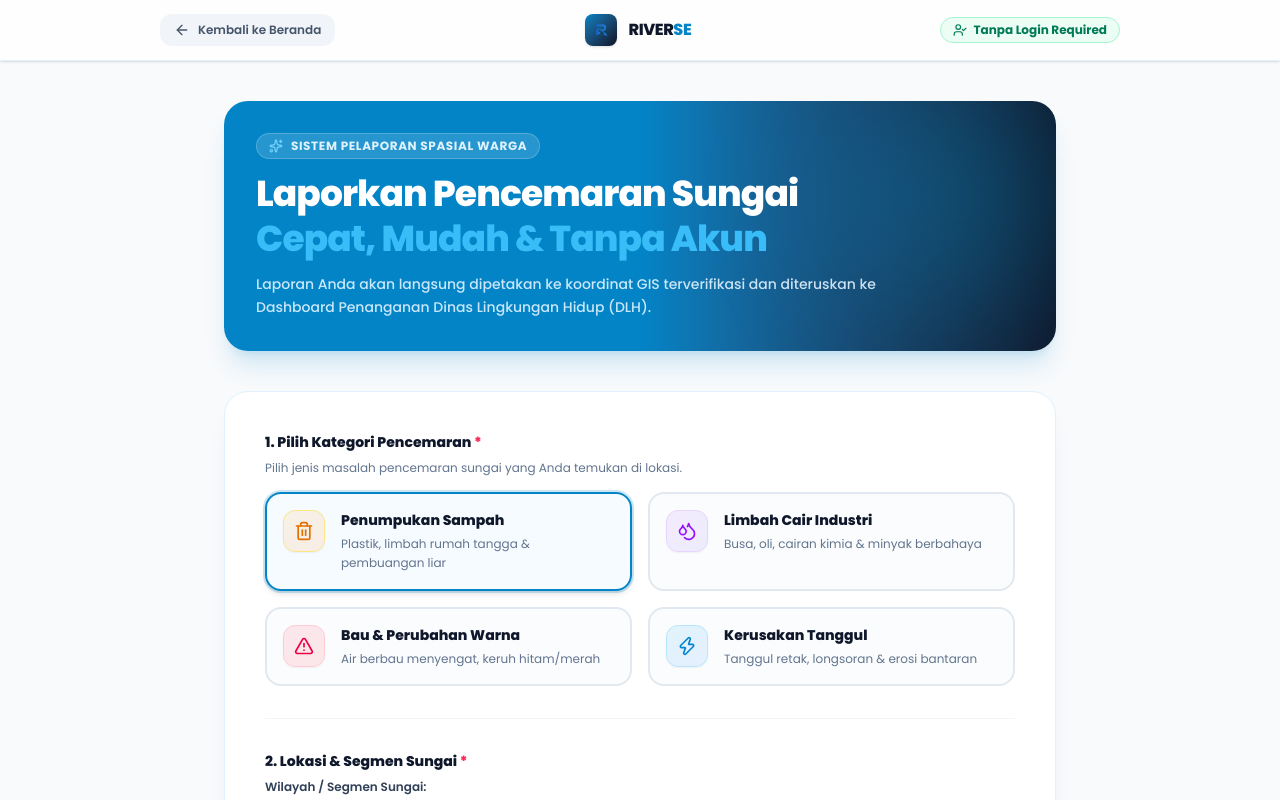
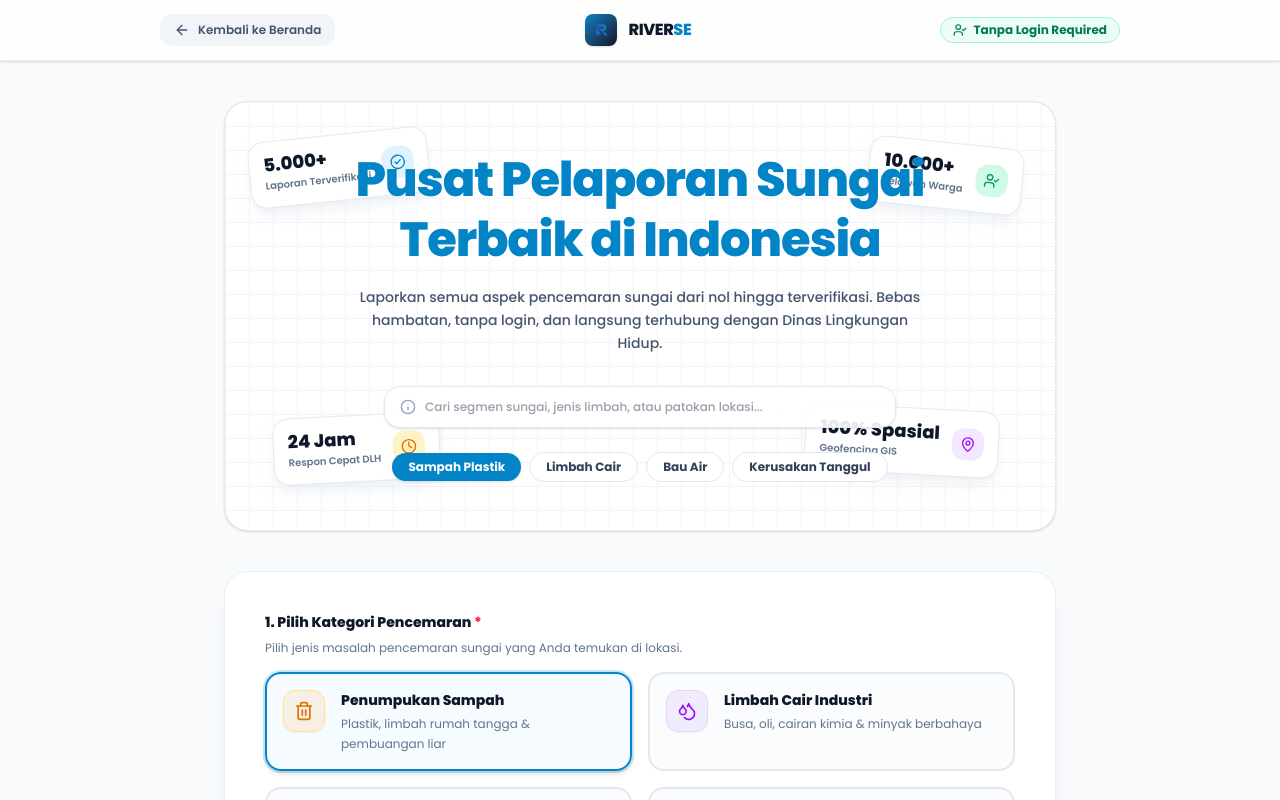
Before and after one commit to riverse-id/frontend, a Next.js app: page /lapor in a window 1280 px wide. Shown: the top 800 px of the page. Built offline with nearby package versions, Linux system fonts and the light colour scheme.

Commit message:
feat: design report page hero with white grid paper background, floating tilted badge cards, and quick filter pills

```diff
--- a/app/lapor/page.tsx
+++ b/app/lapor/page.tsx
@@ -177,22 +177,130 @@ export default function LaporPage() {
       {/* ============================================================ */}
       <main className="max-w-4xl mx-auto px-4 sm:px-6 lg:px-8 pt-10">
 
-        {/* Banner Announcement */}
-        <div className="bg-gradient-to-r from-[#0284C7] via-[#0284C7] to-[#0F172A] rounded-3xl p-6 sm:p-8 text-white shadow-xl shadow-[#0284C7]/15 relative overflow-hidden mb-10">
-          <div className="absolute right-0 top-0 translate-x-8 -translate-y-8 w-64 h-64 bg-sky-400/20 rounded-full blur-3xl pointer-events-none" />
+        {/* ============================================================ */}
+        {/* HERO SECTION: White Grid Graph Background & Floating Badges */}
+        {/* ============================================================ */}
+        <div className="relative bg-white bg-[linear-gradient(to_right,#f1f5f9_1px,transparent_1px),linear-gradient(to_bottom,#f1f5f9_1px,transparent_1px)] [background-size:24px_24px] rounded-3xl border border-slate-200/90 shadow-sm overflow-hidden py-12 px-4 sm:px-10 text-center mb-10">
 
-          <div className="relative z-10 max-w-2xl">
-            <div className="inline-flex items-center gap-2 px-3 py-1 rounded-full bg-white/15 backdrop-blur-md border border-white/20 text-sky-100 text-xs font-bold uppercase tracking-wider mb-3">
-              <Sparkles className="w-3.5 h-3.5 text-sky-300" />
-              Sistem Pelaporan Spasial Warga
+          {/* Floating Tilted Cards (Left & Right - Matching Reference Design) */}
+          <div className="hidden lg:block absolute left-6 top-8 -rotate-6 hover:rotate-0 transition-transform duration-300 z-10">
+            <div className="bg-white border border-slate-200/90 rounded-2xl p-3.5 shadow-lg shadow-slate-200/50 flex items-center gap-3">
+              <div className="flex flex-col text-left">
+                <span className="font-extrabold text-lg text-slate-900 leading-none">5.000+</span>
+                <span className="text-[10px] text-slate-500 font-semibold mt-1">Laporan Terverifikasi</span>
+              </div>
+              <div className="h-8 w-8 rounded-xl bg-sky-100 text-[#0284C7] flex items-center justify-center">
+                <CheckCircle2 className="w-4 h-4" />
+              </div>
             </div>
-            <h1 className="text-2xl sm:text-4xl font-extrabold tracking-tight leading-tight">
-              Laporkan Pencemaran Sungai <br />
-              <span className="text-[#38BDF8]">Cepat, Mudah & Tanpa Akun</span>
+          </div>
+
+          <div className="hidden lg:block absolute right-8 top-10 rotate-6 hover:rotate-0 transition-transform duration-300 z-10">
+            <div className="bg-white border border-slate-200/90 rounded-2xl p-3.5 shadow-lg shadow-slate-200/50 flex items-center gap-3">
+              <div className="flex flex-col text-left">
+                <span className="font-extrabold text-lg text-slate-900 leading-none">10.000+</span>
+                <span className="text-[10px] text-slate-500 font-semibold mt-1">Relawan Warga</span>
+              </div>
+              <div className="h-8 w-8 rounded-xl bg-emerald-100 text-emerald-600 flex items-center justify-center">
+                <UserCheck className="w-4 h-4" />
+              </div>
+            </div>
+          </div>
+
+          <div className="hidden lg:block absolute left-12 bottom-12 -rotate-3 hover:rotate-0 transition-transform duration-300 z-10">
+            <div className="bg-white border border-slate-200/90 rounded-2xl p-3.5 shadow-lg shadow-slate-200/50 flex items-center gap-3">
+              <div className="flex flex-col text-left">
+                <span className="font-extrabold text-lg text-slate-900 leading-none">24 Jam</span>
+                <span className="text-[10px] text-slate-500 font-semibold mt-1">Respon Cepat DLH</span>
+              </div>
+              <div className="h-8 w-8 rounded-xl bg-amber-100 text-amber-600 flex items-center justify-center">
+                <Clock className="w-4 h-4" />
+              </div>
+            </div>
+          </div>
+
+          <div className="hidden lg:block absolute right-14 bottom-14 rotate-3 hover:rotate-0 transition-transform duration-300 z-10">
+            <div className="bg-white border border-slate-200/90 rounded-2xl p-3.5 shadow-lg shadow-slate-200/50 flex items-center gap-3">
+              <div className="flex flex-col text-left">
+                <span className="font-extrabold text-lg text-slate-900 leading-none">100% Spasial</span>
+                <span className="text-[10px] text-slate-500 font-semibold mt-1">Geofencing GIS</span>
+              </div>
+              <div className="h-8 w-8 rounded-xl bg-purple-100 text-purple-600 flex items-center justify-center">
+                <MapPin className="w-4 h-4" />
+              </div>
+            </div>
+          </div>
+
+          {/* Main Hero Header Title */}
+          <div className="max-w-2xl mx-auto relative z-20">
+            <h1 className="text-3xl sm:text-5xl font-extrabold tracking-tight text-[#0284C7] leading-tight mb-4">
+              Pusat Pelaporan Sungai <br className="hidden sm:block" />
+              <span className="text-[#0284C7]">Terbaik di Indonesia</span>
             </h1>
-            <p className="mt-3 text-xs sm:text-sm text-sky-100/90 leading-relaxed font-medium">
-              Laporan Anda akan langsung dipetakan ke koordinat GIS terverifikasi dan diteruskan ke Dashboard Penanganan Dinas Lingkungan Hidup (DLH).
+
+            <p className="text-xs sm:text-sm text-slate-600 leading-relaxed font-medium max-w-xl mx-auto mb-8">
+              Laporkan semua aspek pencemaran sungai dari nol hingga terverifikasi. Bebas hambatan, tanpa login, dan langsung terhubung dengan Dinas Lingkungan Hidup.
             </p>
+
+            {/* Search Input Box (Matching Reference Design) */}
+            <div className="relative max-w-lg mx-auto mb-6">
+              <div className="absolute inset-y-0 left-0 pl-4 flex items-center pointer-events-none text-slate-400">
+                <Info className="w-4 h-4" />
+              </div>
+              <input
+                type="text"
+                placeholder="Cari segmen sungai, jenis limbah, atau patokan lokasi..."
+                className="w-full pl-10 pr-4 py-3 rounded-2xl border border-slate-200 bg-white/90 shadow-sm text-xs font-medium text-slate-700 focus:outline-none focus:ring-2 focus:ring-[#0284C7] focus:bg-white"
+              />
+            </div>
+
+            {/* Category Filter Pills (Matching Reference Design) */}
+            <div className="flex flex-wrap items-center justify-center gap-2">
+              <button
+                type="button"
+                onClick={() => setCategory("sampah")}
+                className={`px-4 py-1.5 rounded-full text-xs font-bold transition-all ${
+                  category === "sampah"
+                    ? "bg-[#0284C7] text-white shadow-sm"
+                    : "bg-white border border-slate-200 text-slate-700 hover:bg-slate-50"
+                }`}
+              >
+                Sampah Plastik
+              </button>
+              <button
+                type="button"
+                onClick={() => setCategory("limbah-cair")}
+                className={`px-4 py-1.5 rounded-full text-xs font-bold transition-all ${
+                  category === "limbah-cair"
+                    ? "bg-[#0284C7] text-white shadow-sm"
+                    : "bg-white border border-slate-200 text-slate-700 hover:bg-slate-50"
+                }`}
+              >
+                Limbah Cair
+              </button>
+              <button
+                type="button"
+                onClick={() => setCategory("bau-warna")}
+                className={`px-4 py-1.5 rounded-full text-xs font-bold transition-all ${
+                  category === "bau-warna"
+                    ? "bg-[#0284C7] text-white shadow-sm"
+                    : "bg-white border border-slate-200 text-slate-700 hover:bg-slate-50"
+                }`}
+              >
+                Bau Air
+              </button>
+              <button
+                type="button"
+                onClick={() => setCategory("tanggul")}
+                className={`px-4 py-1.5 rounded-full text-xs font-bold transition-all ${
+                  category === "tanggul"
+                    ? "bg-[#0284C7] text-white shadow-sm"
+                    : "bg-white border border-slate-200 text-slate-700 hover:bg-slate-50"
+                }`}
+              >
+                Kerusakan Tanggul
+              </button>
+            </div>
           </div>
         </div>
 
```
